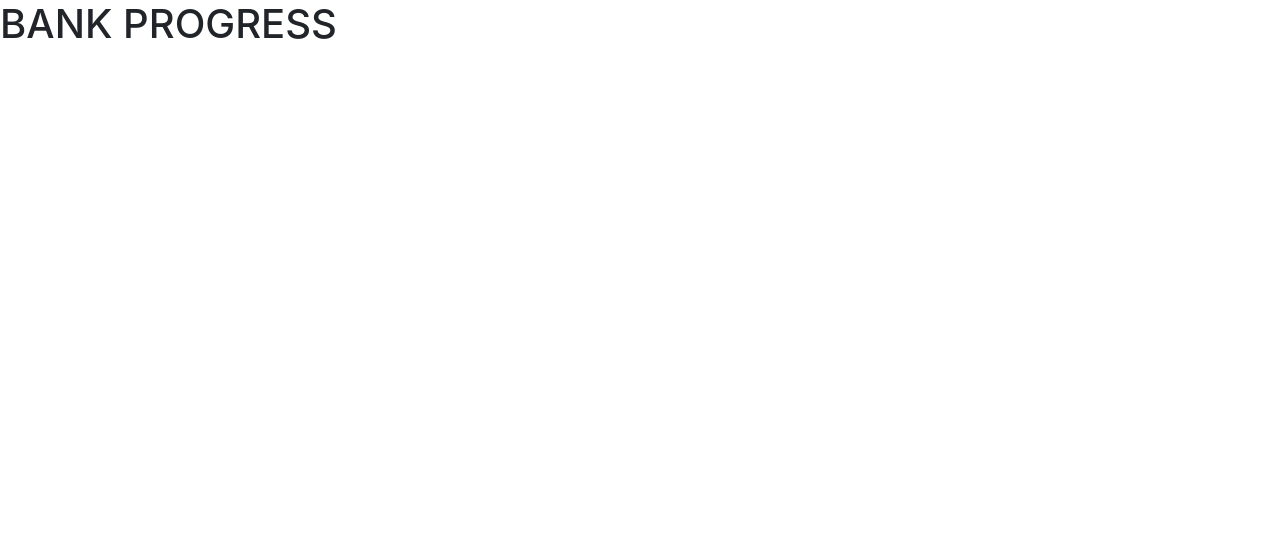
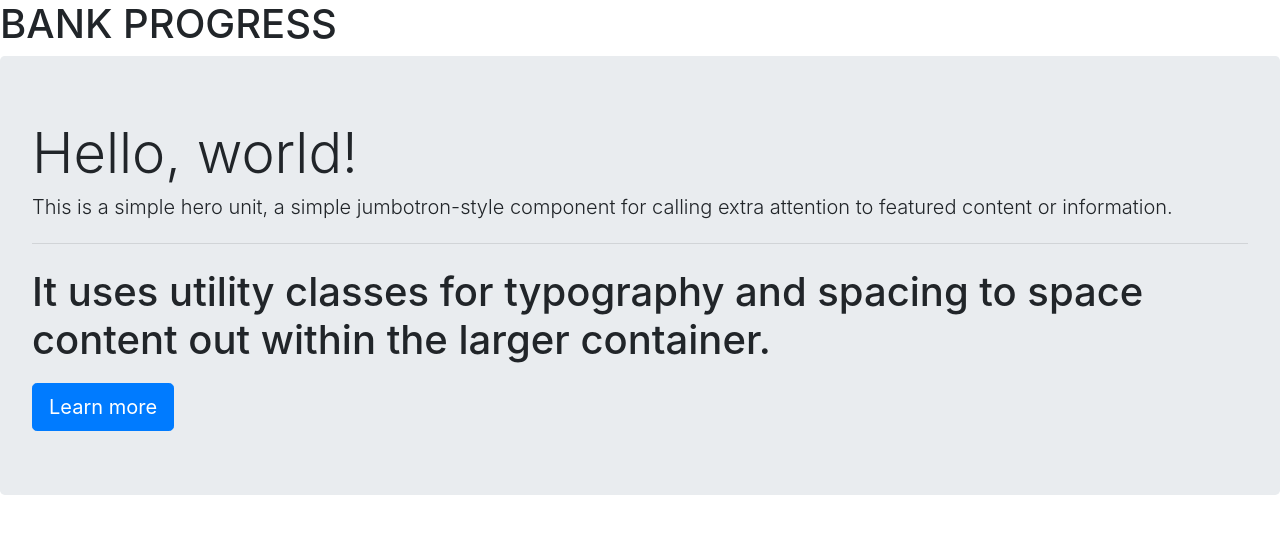
Before and after one commit to fransvelaz/WebProgressBank, a plain HTML site: page index.html in a window 1280 px wide. Drawn offline with nearby package versions, Linux system fonts and the light colour scheme.

Commit message:
Add jumbotron

```diff
--- a/index.html
+++ b/index.html
@@ -14,11 +14,22 @@
 
 <body class="mat-typography">
 
-    <h1> BANK PROGRESS <h1>
+    <h1> BANK PROGRESS
+        <h1>
 
-    <script src="https://code.jquery.com/jquery-3.5.1.slim.min.js" integrity="sha384-DfXdz2htPH0lsSSs5nCTpuj/zy4C+OGpamoFVy38MVBnE+IbbVYUew+OrCXaRkfj" crossorigin="anonymous"></script>
-    <script src="https://cdn.jsdelivr.net/npm/popper.js@1.16.1/dist/umd/popper.min.js" integrity="sha384-9/reFTGAW83EW2RDu2S0VKaIzap3H66lZH81PoYlFhbGU+6BZp6G7niu735Sk7lN" crossorigin="anonymous"></script>
-    <script src="https://stackpath.bootstrapcdn.com/bootstrap/4.5.2/js/bootstrap.min.js" integrity="sha384-B4gt1jrGC7Jh4AgTPSdUtOBvfO8shuf57BaghqFfPlYxofvL8/KUEfYiJOMMV+rV" crossorigin="anonymous"></script>
+            <div class="jumbotron">
+                <h1 class="display-4">Hello, world!</h1>
+                <p class="lead">This is a simple hero unit, a simple jumbotron-style component for calling extra attention to featured content or information.</p>
+                <hr class="my-4">
+                <p>It uses utility classes for typography and spacing to space content out within the larger container.</p>
+                <a class="btn btn-primary btn-lg" href="#" role="button">Learn more</a>
+            </div>
+
+
+
+            <script src="https://code.jquery.com/jquery-3.5.1.slim.min.js" integrity="sha384-DfXdz2htPH0lsSSs5nCTpuj/zy4C+OGpamoFVy38MVBnE+IbbVYUew+OrCXaRkfj" crossorigin="anonymous"></script>
+            <script src="https://cdn.jsdelivr.net/npm/popper.js@1.16.1/dist/umd/popper.min.js" integrity="sha384-9/reFTGAW83EW2RDu2S0VKaIzap3H66lZH81PoYlFhbGU+6BZp6G7niu735Sk7lN" crossorigin="anonymous"></script>
+            <script src="https://stackpath.bootstrapcdn.com/bootstrap/4.5.2/js/bootstrap.min.js" integrity="sha384-B4gt1jrGC7Jh4AgTPSdUtOBvfO8shuf57BaghqFfPlYxofvL8/KUEfYiJOMMV+rV" crossorigin="anonymous"></script>
 </body>
 
 </html>
```
